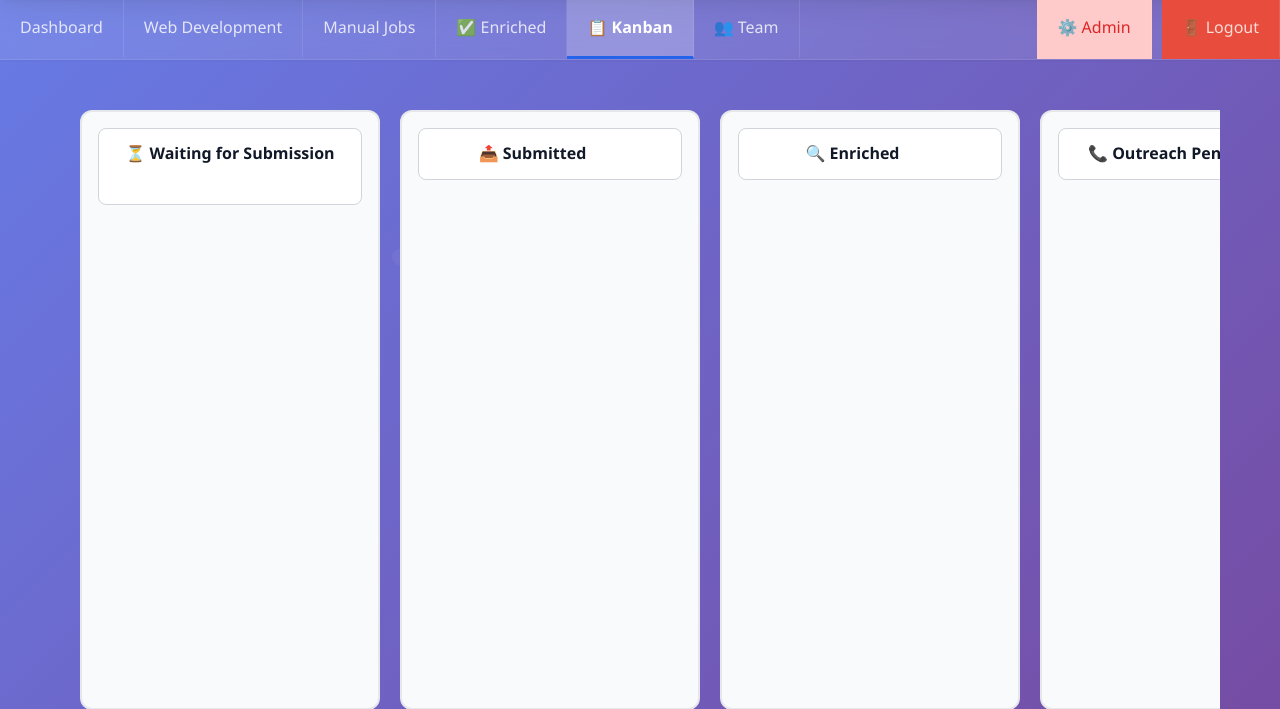
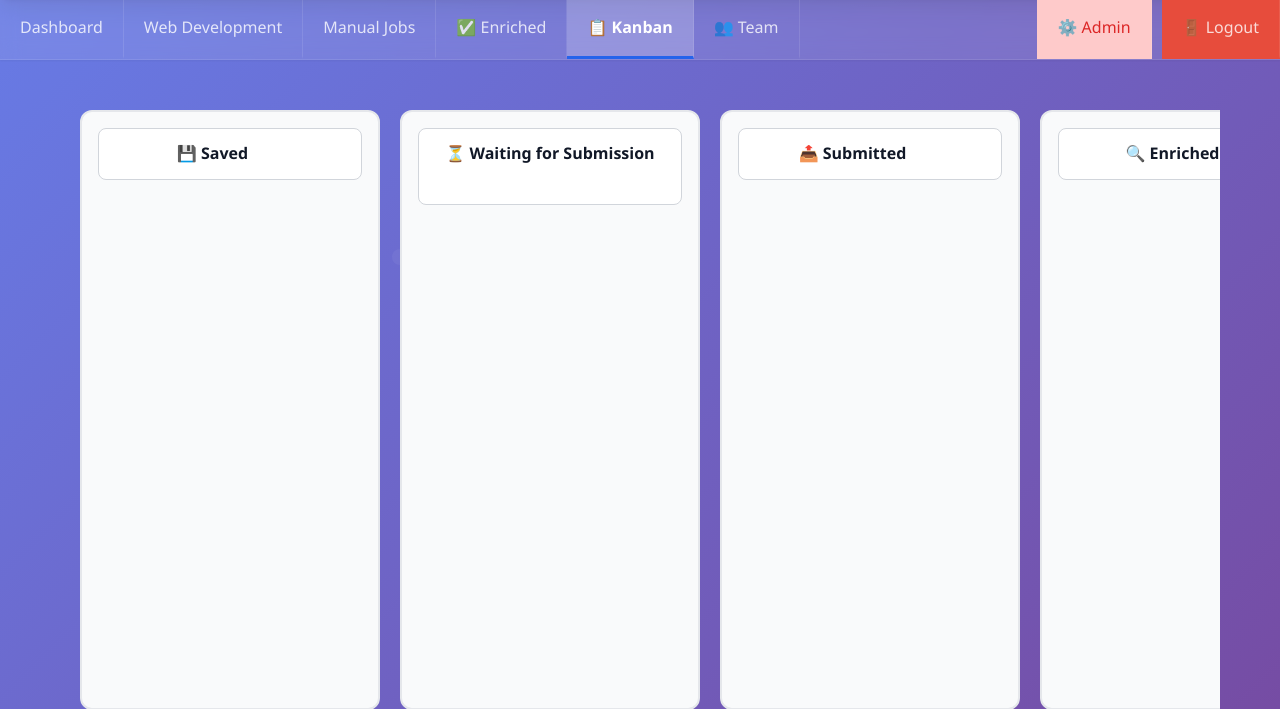
Before and after one commit to mady202220/MindWork, a Flask app: page /kanban in a window 1280 px wide. Shown: the part 143-852 px from the top of the page. Run offline with Flask 3, Linux system fonts and the light colour scheme; the visitor is signed in with stand-in values (Sample User, id 1); data that the repository does not hold is empty; some libraries are stand-ins or nearby versions.

Commit message:
"Add Saved status column to Kanban board

```diff
--- a/templates/kanban.html
+++ b/templates/kanban.html
@@ -128,6 +128,15 @@
     <div class="container" style="max-width: 1200px; margin: 30px auto; padding: 0 20px;">
 
         <div class="kanban-container">
+        <!-- Saved Column -->
+        <div class="kanban-column" data-status="Saved">
+            <div class="column-header">
+                💾 Saved
+                <span class="column-count" id="count-saved">0</span>
+            </div>
+            <div class="drop-zone" id="zone-saved"></div>
+        </div>
+
         <!-- Waiting for Submission Column -->
         <div class="kanban-column" data-status="Waiting for Submission">
             <div class="column-header">
@@ -216,10 +225,12 @@
             const outreachStatus = job[24] || 'Pending';
 
             switch(columnStatus) {
+                case 'Saved':
+                    return proposalStatus === 'Saved';
                 case 'Waiting for Submission':
                     return proposalStatus === 'Waiting for Submission';
                 case 'Submitted':
-                    return ['Submitted', 'Saved', 'Proposal Viewed', 'Message Received', 'Absconding', 'Lost'].includes(proposalStatus);
+                    return ['Submitted', 'Proposal Viewed', 'Message Received', 'Absconding', 'Lost'].includes(proposalStatus);
                 case 'Enriched':
                     return enriched;
                 case 'Outreach Pending':
@@ -235,6 +246,7 @@
 
         function populateColumns() {
             const columns = {
+                'Saved': document.getElementById('zone-saved'),
                 'Waiting for Submission': document.getElementById('zone-waiting'),
                 'Submitted': document.getElementById('zone-submitted'),
                 'Enriched': document.getElementById('zone-enriched'),
@@ -258,7 +270,7 @@
             // Update counts
             Object.keys(columns).forEach(columnStatus => {
                 const count = columns[columnStatus].children.length;
-                const countId = columnStatus.toLowerCase().replace(' ', '-');
+                let countId = columnStatus.toLowerCase().replace(/ /g, '-');
                 document.getElementById(`count-${countId}`).textContent = count;
             });
 
```
